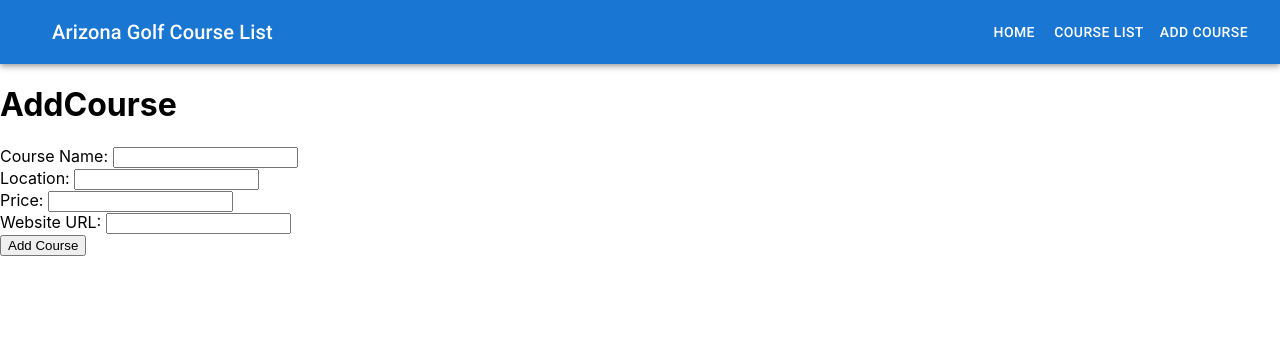
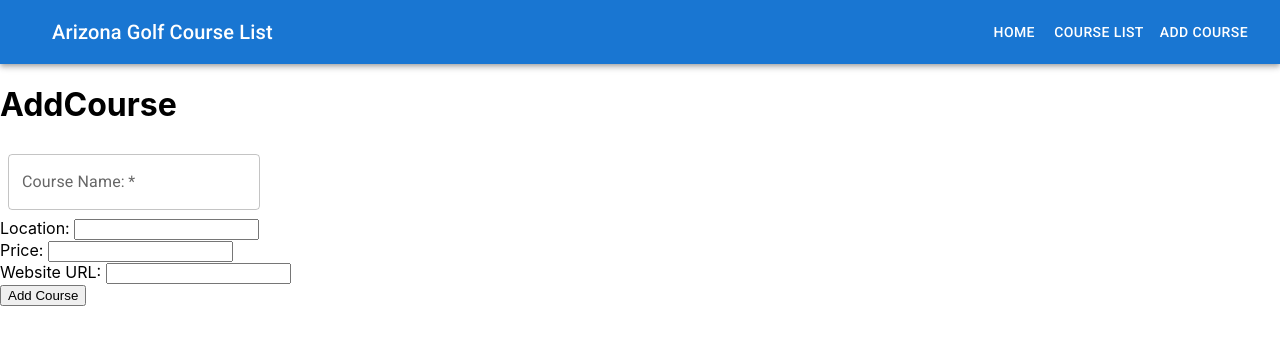
Before and after one commit to andrewzehnder/my-new-repo, a React (Create React App) app in the folder phase-2/phase-2-project-golf/: page /addcourse in a window 1280 px wide. Shown: the top 344 px of the page. Built offline with nearby package versions, Linux system fonts and the light colour scheme; data requests are answered from the project's data file.

Commit message:
Getting course name input to work

```diff
--- a/phase-2/phase-2-project-golf/db.json
+++ b/phase-2/phase-2-project-golf/db.json
@@ -6,6 +6,20 @@
       "price": "200",
       "website": "https://www.quinterogolf.com/",
       "id": 1
+    },
+    {
+      "name": "Troon North",
+      "location": "AZ",
+      "price": "500",
+      "website": "www.google.com",
+      "id": 2
+    },
+    {
+      "name": "Troon North",
+      "location": "AZ",
+      "price": "500",
+      "website": "www.google.com",
+      "id": 3
     }
   ]
 }
--- a/phase-2/phase-2-project-golf/src/components/AddCourse.jsx
+++ b/phase-2/phase-2-project-golf/src/components/AddCourse.jsx
@@ -1,4 +1,6 @@
 import React, { useState } from 'react';
+import Box from '@mui/material/Box';
+import TextField from '@mui/material/TextField';
 
 const AddCourse = ({ addCourses }) => {
 
@@ -38,10 +40,32 @@ const AddCourse = ({ addCourses }) => {
         <h1>AddCourse</h1>
 
         <form onSubmit={ handleSubmit }>
-            <div>
+
+        <Box
+            component="form"
+            sx={{
+                '& .MuiTextField-root': { m: 1, width: '25ch' },
+            }}
+            noValidate
+            autoComplete="off"
+        >
+      <div>
+        <TextField
+          required
+          id="name"
+          label="Course Name:"
+          type="text"
+          name="name"
+          value={ course.name }
+          onChange={ handleChange }
+        />
+        </div>
+        </Box>
+
+            {/* <div>
                 <label htmlFor="name">Course Name: </label>
                 <input type="text" name="name" id="name" value={ course.name } onChange={ handleChange } />
-            </div>
+            </div> */}
             <div>
                 <label htmlFor="location">Location: </label>
                 <input type="text" name="location" id="location" value={ course.location } onChange={ handleChange } />
```
